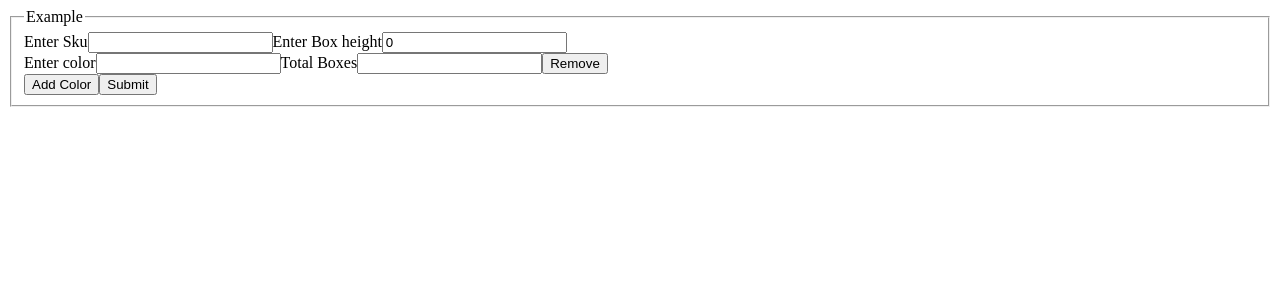
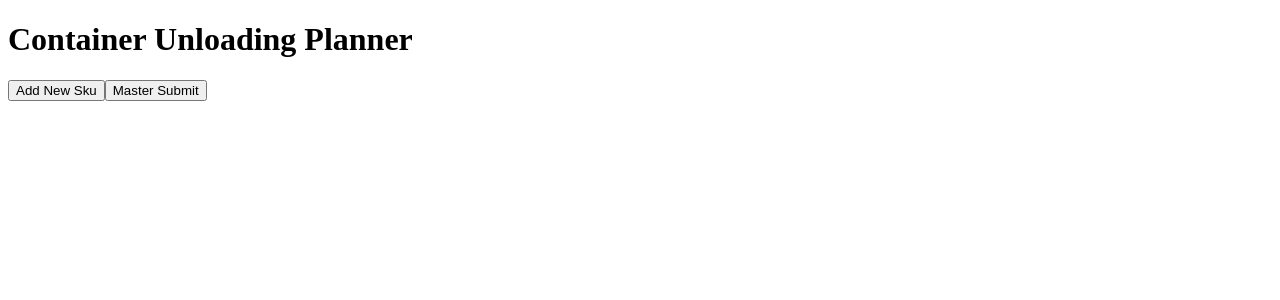
Before and after one commit to JasonGarcia131/Container-Unloading-Planner, a React (Create React App) app: page / in a window 1280 px wide. Shown: the top 300 px of the page. Built offline with nearby package versions, Linux system fonts and the light colour scheme.

Commit message:
working on css

```diff
--- /dev/null
+++ b/src/App.css
@@ -0,0 +1,33 @@
+.skuWrapper{
+  width: 100%;
+  display: flex;
+  flex-direction: row;
+  flex-wrap: wrap;
+}
+
+.skuWrapperBtns{
+margin: 5px;
+}
+
+.mainFormWrapper{
+  width: 40%;
+}
+
+.skuInput {
+  width: 20%;
+}
+
+.subFormWrapper{
+  width: 60%;
+  margin-top: 10px;
+  padding: 5px;
+  border: 2px dotted black;
+}
+
+.subFormInput{
+  width: 10%;
+}
+
+.tableWrapper{
+  width: 50%;
+}
--- a/src/App.js
+++ b/src/App.js
@@ -1,9 +1,44 @@
-import Main from "./components/Main";
+import "./App.css"
+import SkuForm from "./components/SkuForm";
+import React, {useState, useEffect} from "react";
 
 function App() {
+
+  useEffect(()=>{},[])
+  const [skuForm, setSkuForm] = useState([]);
+
+  const addInput = (e) => {
+    e.preventDefault()
+    setSkuForm([...skuForm, <SkuForm/>])
+}
+
+const removeInput = (index) => {
+    let data = [...skuForm];
+    data.splice(index,1);
+    setSkuForm(data);
+}
+
+const mappedSkuField = skuForm.map((item, index) => {
+  return  (
+      <div key={index}>
+        <form className="mainFormWrapper" >
+          <fieldset>
+            <legend>Sku {index+1}</legend>
+            {item}
+          </fieldset>
+        </form>
+          <button onClick={()=>removeInput(index)}>Remove</button>
+      </div>
+  )
+})
+
   return (
     <div className="App">
-      <Main/>
+      <h1>Container Unloading Planner</h1>
+      {mappedSkuField}
+      <button onClick={addInput}>Add New Sku</button>
+      <button>Master Submit</button>
+
     </div>
   );
 }
--- a/src/components/Main.js
+++ b/src/components/SkuForm.js
@@ -1,7 +1,7 @@
 import React, {useState,useEffect} from "react";
-import Layout from "./Layout";
+import Table from "./Table";
 
-function Main(){
+function SkuForm(){
 
     //State variables
     const [formData, setFormData] = useState({
@@ -15,11 +15,6 @@ function Main(){
             totalBoxes: 0
         }
     ])
-
-    const [inputArray, setInputArray] = useState([{
-        formData: {},
-        colors: []
-    }])
 
     const [clicked, setClicked] = useState(false);
 
@@ -46,23 +41,6 @@ function Main(){
     const handleSubmit = (e) => {
         e.preventDefault();
         setClicked(!clicked);
-        setInputArray([...inputArray, formData, colors])
-
-        // const reset = ()=>{
-        //     setFormData({
-        //         sku: "",
-        //         height: 0,
-        //     })
-        //     setColors(
-        //         {
-        //             color: "",
-        //             totalBoxes: 0
-        //         }
-        //     )
-        // }
-        console.log("colors: ", colors)
-        console.log("formData". formData)
-        console.log("input array", inputArray)
     }
 
     const addInput = (e) => {
@@ -83,12 +61,14 @@ function Main(){
     const mappedColorField = colors.map((item, index) => {
         return  (
             <div key={index}>
+                <div className="subFormWrapper">
                 <label htmlFor="colors">Enter color</label>
                 <input
                     type="text"
                     name="color"
                     value={colors.color}
                     onChange={e=>handleChangeColorForm(index,e)}
+                    className="subFormInput"
                 />
                 <label htmlFor="totalBoxes">Total Boxes</label>
                 <input
@@ -96,23 +76,23 @@ function Main(){
                     name="totalBoxes"
                     value={colors.totalBoxes}
                     onChange={e=>handleChangeColorForm(index,e)}
+                    className="subFormInput"
                 />
+                </div>
                 <button onClick={()=>removeInput(index)}>Remove</button>
             </div>
         )
     })
 
     return(
-        <div>
-            <form onSubmit={handleSubmit}>
-                <fieldset>
-                <legend>Example</legend>
+        <div className="skuWrapper">
                 <label htmlFor="sku">Enter Sku</label>
                 <input
                     type="text"
                     name="sku"
                     value={formData.sku}
                     onChange={handleChange}
+                    className="skuInput"
                 />
                 <label htmlFor="height">Enter Box height</label>
                 <input
@@ -120,15 +100,15 @@ function Main(){
                     name="height"
                     value={formData.height}
                     onChange={handleChange}
+                    className="heightInput"
                 />
                   {mappedColorField}
-                <button onClick={addInput}>Add Color</button>
-                <button type="submit" onClick={handleSubmit}>Submit</button>
-                </fieldset>
-            </form>
-            {clicked ? <Layout formData={formData} colors={colors}/> : null}
+                <button onClick={addInput} className="skuWrapperBtns">Add Color</button>
+                <button type="submit" onClick={handleSubmit} className="skuWrapperBtns">Submit</button>
+
+              {clicked ? <Table formData={formData} colors={colors}/> : null}
         </div>
     )
 }
 
-export default Main
+export default SkuForm
--- a/src/components/Layout.js
+++ b/src/components/Table.js
@@ -1,33 +1,26 @@
 import React, {useEffect} from "react";
 
-function Layout(props){
+function Table(props){
 
     useEffect(()=>{},[])
 
-    const {color, totalBoxes} = props.colors;
     const {sku, height} = props.formData
 
     console.log("color from layout", props.colors)
-    const boxesPerColumn = () => {
-
-    }
 
     const mappedColors = props.colors.map((item,i) => {
         console.log("sku from mapped data", sku)
         console.log('item from mapped colors', item)
         let column = 0;
-        let numOfColumn = 0;
         let maxHeight = 0;
 
-        if(height < 14){
+        if(height <= 14){
         maxHeight = 6
-        column = item.totalBoxes/maxHeight
         }
         else if(height > 14 && height < 20){
         maxHeight = 4
+        }
         column = item.totalBoxes/maxHeight
-        }
-        numOfColumn = item.totalBoxes/column
 
         return(
                 <tr index={i}>
@@ -40,7 +33,7 @@ function Layout(props){
         )
     })
             return(
-                <div>
+                <div className="tableWrapper">
                     <table>
                         <thead>
                             <th>Style</th>
@@ -56,4 +49,4 @@ function Layout(props){
 
 }
 
-export default Layout;
+export default Table;
--- /dev/null
+++ b/src/context/DataContext.js
@@ -0,0 +1,3 @@
+import { createContext } from 'react'
+
+export const DataContext = createContext([])
```
Also changed, not shown: src/pages/Layout.js (added).
